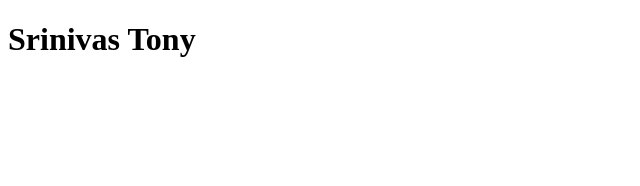
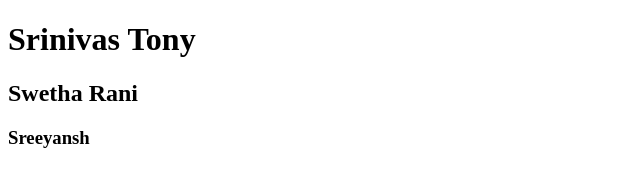
Before and after one commit to srinivaspolishetty/UIsite, a plain HTML site: page index.html in a window 1280 px wide. Shown: the whole page, without its empty margins (0-640 px from the left). Drawn offline with Linux system fonts and the light colour scheme.

Commit message:
Update index.html

```diff
--- a/index.html
+++ b/index.html
@@ -5,5 +5,7 @@
 </head>
 <body>
 <h1>Srinivas Tony</h1>
+	<h2>Swetha Rani</h2>
+	<h3>Sreeyansh</h3>
 </body>
 </html>
```
